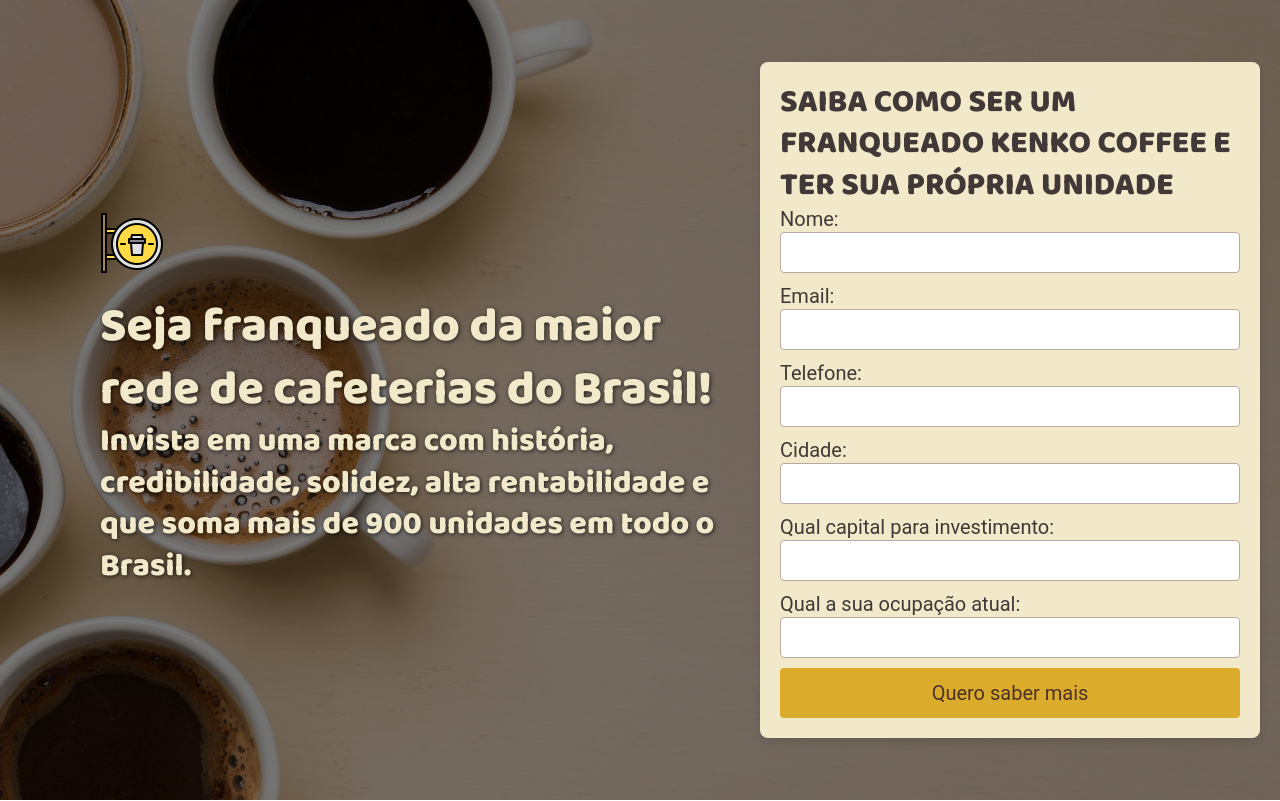
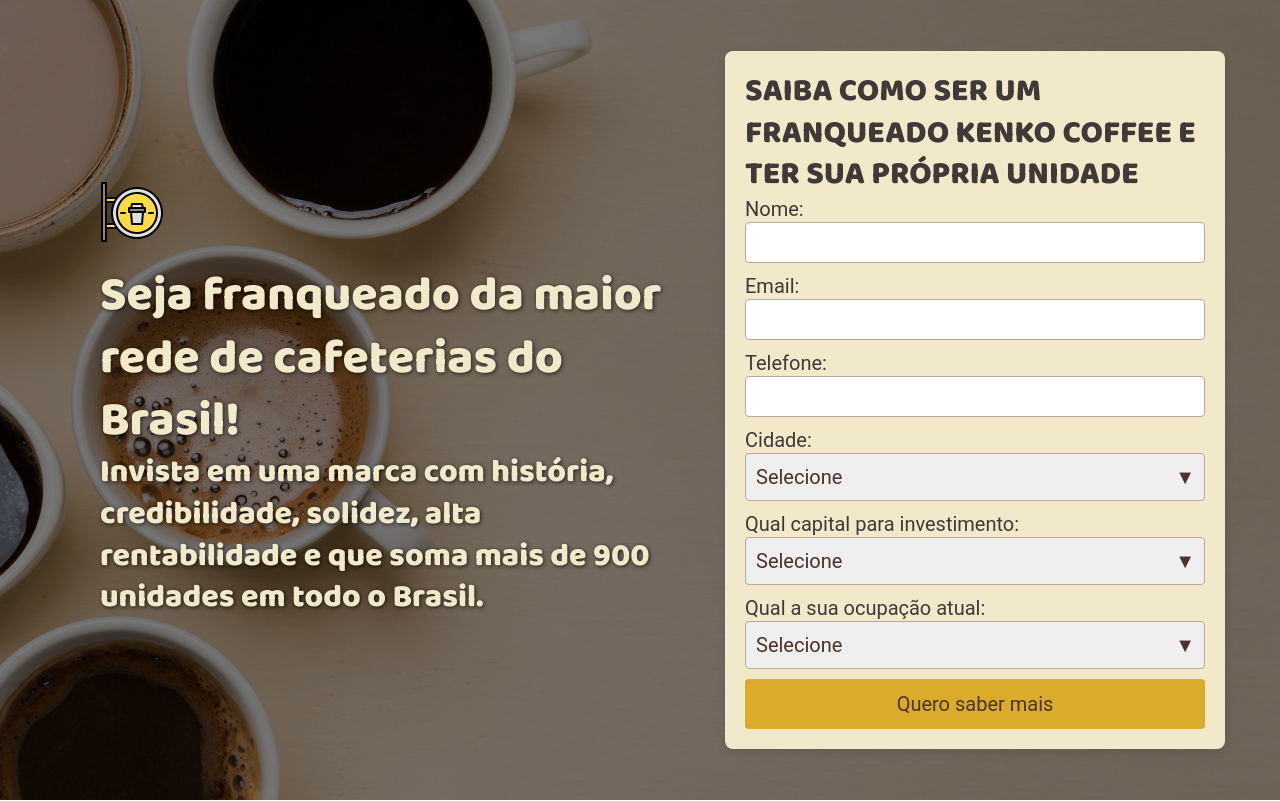
Before and after one commit to sergiorbf/kenko-coffee, a React (Vite) app: page /expansion in a window 1280 px wide. Shown: the top 801 px of the page. Built offline with nearby package versions, Linux system fonts and the light colour scheme.

Commit message:
adding options to franchise form, doing cart container

```diff
--- a/src/Router.tsx
+++ b/src/Router.tsx
@@ -6,17 +6,18 @@
 import { Contact } from './pages/Contact'
 import { About } from './pages/About'
 import { Expansion } from './pages/Expansion'
+import { Cart } from './pages/Cart'
 
 export function Router() {
   return (
     <Routes>
       <Route path="/" element={<DefaultLayout />}>
         <Route path="/" element={<Home />}></Route>
-        <Route path="/checkout" element={<Checkout />}></Route>
         <Route path="/menu" element={<Menu />}></Route>
         <Route path="/about" element={<About />}></Route>
         <Route path="/contact" element={<Contact />}></Route>
-        {/* <Route path="/checkout-filled" element={<CheckoutFilled />}></Route> */}
+        <Route path="/cart" element={<Cart />}></Route>
+        <Route path="/checkout" element={<Checkout />}></Route>
       </Route>
       <Route path="/expansion" element={<Expansion />}></Route>
     </Routes>
--- a/src/components/Header/index.tsx
+++ b/src/components/Header/index.tsx
@@ -60,7 +60,7 @@
           <span>Itajaí, SC</span>
         </div>
 
-        <Link to="/checkout" aria-disabled={cart.length === 0} title="Checkout">
+        <Link to="/cart" aria-disabled={cart.length === 0} title="Checkout">
           <ShoppingCart size={22} weight="fill" />
           {cart.length > 0 ? <span>{cart.length}</span> : null}
         </Link>
--- a/src/pages/Cart/index.tsx
+++ b/src/pages/Cart/index.tsx
@@ -1,4 +1,5 @@
 import { z } from 'zod'
+import { Container, InfoContainer } from './styles'
 
 const newOrder = z.object({
   zipCode: z.number({ invalid_type_error: 'Informe o CEP' }),
@@ -14,3 +15,11 @@
 })
 
 export type OrderInfo = z.infer<typeof newOrder>
+
+export function Cart() {
+  return (
+    <Container>
+      <InfoContainer>a</InfoContainer>
+    </Container>
+  )
+}
--- a/src/pages/Cart/styles.ts
+++ b/src/pages/Cart/styles.ts
@@ -0,0 +1,15 @@
+import { styled } from 'styled-components'
+
+export const Container = styled.div`
+  display: flex;
+  max-width: 1160px;
+  padding: 40px 20px;
+  margin: 0 auto;
+  gap: 32px;
+`
+
+export const InfoContainer = styled.div`
+  display: flex;
+  flex-direction: column;
+  gap: 16px;
+`
--- a/src/pages/Expansion/index.tsx
+++ b/src/pages/Expansion/index.tsx
@@ -1,4 +1,3 @@
-// Aqui estará o código JSX que você já possui até agora
 import { useEffect, useState } from 'react'
 import {
   Container,
@@ -12,6 +11,8 @@
   AdditionalContent,
   Icon,
   Card,
+  StyledSelect,
+  SelectWrapper,
 } from './styles'
 import { FaHome, FaBuilding, FaMapMarkedAlt } from 'react-icons/fa'
 export function Expansion() {
@@ -58,15 +59,47 @@
           </FormGroup>
           <FormGroup>
             <label>Cidade:</label>
-            <Input type="text" name="city" />
+            <SelectWrapper>
+              <StyledSelect id="city" name="city">
+                <option value="" disabled selected>
+                  Selecione
+                </option>
+                <option value="Itajaí">Itajaí, SC</option>
+                <option value="Balneário Camboriú">
+                  Balneário Camboriú, SC
+                </option>
+              </StyledSelect>
+            </SelectWrapper>
           </FormGroup>
           <FormGroup>
-            <label>Qual capital para investimento:</label>
-            <Input type="text" name="capital" />
+            <label htmlFor="capital">Qual capital para investimento:</label>
+            <SelectWrapper>
+              <StyledSelect id="capital" name="capital">
+                <option value="" disabled selected>
+                  Selecione
+                </option>
+                <option value="240">A partir de 240mil reais</option>
+                <option value="570">A partir de 570mil reais</option>
+              </StyledSelect>
+            </SelectWrapper>
           </FormGroup>
           <FormGroup>
-            <label>Qual a sua ocupação atual:</label>
-            <Input type="text" name="occupation" />
+            <label htmlFor="occupation">Qual a sua ocupação atual:</label>
+            <SelectWrapper>
+              <StyledSelect id="occupation" name="occupation">
+                <option value="" disabled selected>
+                  Selecione
+                </option>
+                <option value="Empreendedor/Empresário">
+                  Empreendedor/Empresário
+                </option>
+                <option value="Funcionário CLT">Funcionário CLT</option>
+                <option value="Funcionário Público">Funcionário Público</option>
+                <option value="Aposentado">Aposentado</option>
+                <option value="Investidor">Investidor</option>
+                <option value="Outro">Outro</option>
+              </StyledSelect>
+            </SelectWrapper>
           </FormGroup>
           <Button type="submit">Quero saber mais</Button>
         </Form>
@@ -76,15 +109,15 @@
           <Icon>
             <FaHome size={80} />
           </Icon>
-          <h4>+900 Franquias</h4>
-          <p>Somos mais de 900 franquias espalhadas em todos os estados.</p>
+          <h4>+660 Franquias</h4>
+          <p>Somos mais de 660 franquias espalhadas em todos os estados.</p>
         </Card>
         <Card>
           <Icon>
             <FaBuilding size={80} />
           </Icon>
-          <h4>+ 280 Cidades</h4>
-          <p>Nossa rede já possui franquias em mais de 280 cidades.</p>
+          <h4>+ 275 Cidades</h4>
+          <p>Nossa rede já possui franquias em mais de 275 cidades.</p>
         </Card>
         <Card>
           <Icon>
--- a/src/pages/Expansion/styles.ts
+++ b/src/pages/Expansion/styles.ts
@@ -4,6 +4,7 @@
 export const Container = styled.div`
   position: relative;
   display: flex;
+  flex-direction: column;
   justify-content: space-between;
   align-items: center;
   padding: 20px;
@@ -22,6 +23,10 @@
     background: rgba(0, 0, 0, 0.5);
     z-index: 1;
   }
+
+  @media (min-width: 768px) {
+    flex-direction: row;
+  }
 `
 
 export const LeftWrapper = styled.div`
@@ -31,6 +36,12 @@
   flex: 1;
   z-index: 2;
   margin-left: 5rem;
+
+  @media (max-width: 768px) {
+    margin-left: 0;
+    align-items: center;
+    text-align: center;
+  }
 `
 export const TextWrapper = styled.div`
   margin-top: 20px;
@@ -47,19 +58,35 @@
     color: ${({ theme }) => theme.colors['yellow-light']};
     text-shadow: 1px 1px 4px rgba(0, 0, 0, 0.7);
   }
+
+  @media (max-width: 768px) {
+    > h1,
+    > p {
+      ${TextPatterns.fonts.titleL}
+    }
+  }
 `
 export const FormWrapper = styled.div`
   display: flex;
   justify-content: center;
-  align-items: flex-start;
+  align-items: center;
   flex-direction: column;
   z-index: 2;
   margin-left: 20px;
+  flex: 1;
+
+  @media (max-width: 768px) {
+    margin-left: 0;
+    width: 100%;
+    padding: 0 20px;
+  }
 `
+
 export const Form = styled.form`
   display: flex;
   flex-direction: column;
-  width: 500px;
+  width: 100%;
+  max-width: 500px;
   padding: 20px;
   background-color: ${({ theme }) => theme.colors['yellow-light']};
   box-shadow: 0 4px 8px rgba(0, 0, 0, 0.1);
@@ -68,6 +95,10 @@
   > h4 {
     ${TextPatterns.fonts.titleL}
     color: ${({ theme }) => theme.colors['base-subtitle']}
+  }
+
+  @media (max-width: 768px) {
+    width: 100%;
   }
 `
 
@@ -98,6 +129,7 @@
   font-size: ${TextPatterns.fonts.textL};
   color: ${({ theme }) => theme.colors['base-subtitle']};
 `
+
 export const AdditionalContent = styled.div`
   position: absolute;
   top: 100%;
@@ -106,7 +138,13 @@
   display: flex;
   flex-wrap: wrap;
   gap: 20px;
+
+  @media (max-width: 768px) {
+    position: static;
+    padding: 20px 0;
+  }
 `
+
 export const Card = styled.div`
   width: 300px;
   background-color: white;
@@ -142,3 +180,37 @@
     fill: ${({ theme }) => theme.colors.yellow};
   }
 `
+
+export const SelectWrapper = styled.div`
+  position: relative;
+  display: inline-block;
+  width: 100%;
+  margin-bottom: 10px;
+
+  &::after {
+    content: '▼';
+    position: absolute;
+    top: 50%;
+    right: 10px;
+    transform: translateY(-50%);
+    pointer-events: none;
+    color: ${({ theme }) => theme.colors['brown-dark']};
+  }
+`
+
+export const StyledSelect = styled.select`
+  width: 100%;
+  padding: 10px;
+  padding-right: 30px;
+  border: 1px solid ${({ theme }) => theme.colors['brown-light']};
+  border-radius: 4px;
+  color: ${({ theme }) => theme.colors['brown-dark']};
+  font-size: ${TextPatterns.fonts.textL};
+  appearance: none;
+  cursor: pointer;
+
+  &:focus {
+    outline: none;
+    border-color: ${({ theme }) => theme.colors['yellow-dark']};
+  }
+`
```
